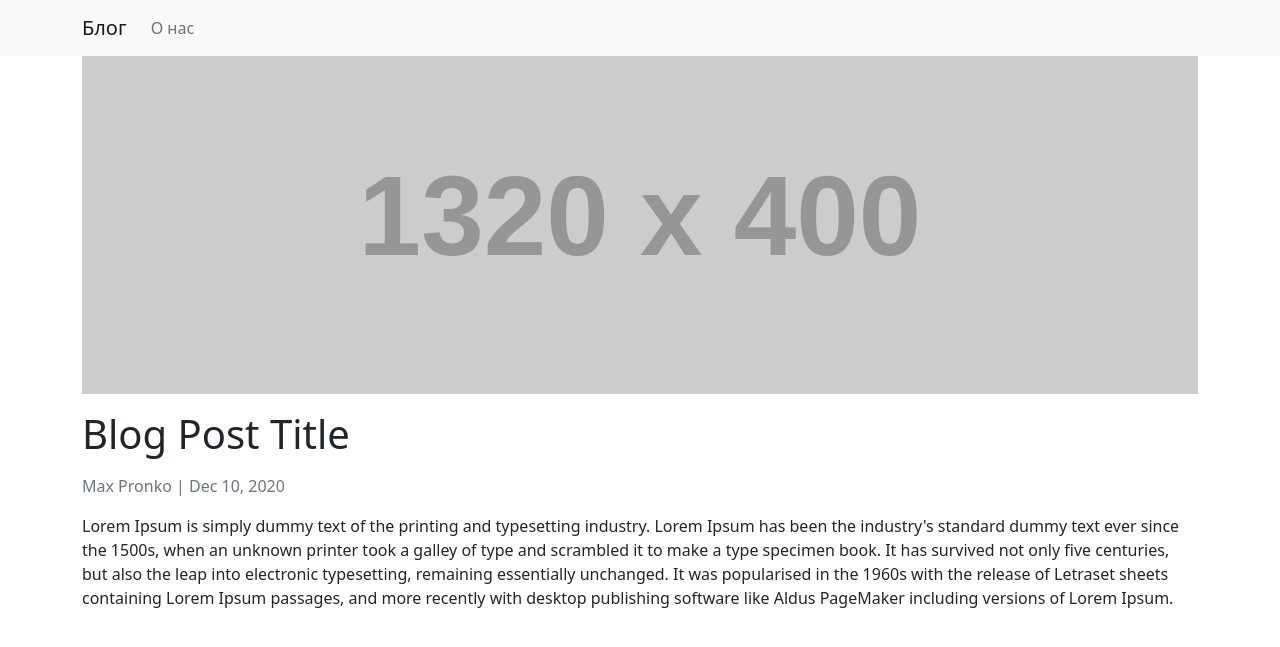
After one commit to nlpepsicola88/php-blog, a PHP site: template templates/post.twig in a window 1280 px wide. The commit adds this page. Shown: the top 647 px of the page. Run offline with PHP 8.4, Linux system fonts and the light colour scheme; the template is opened without the code that fills it, so the values that code supplies are empty; grey boxes labelled with a size stand in for pictures from a placeholder-image service; some libraries are stand-ins or nearby versions.

Commit message:
add posts

```diff
--- a/templates/base.twig
+++ b/templates/base.twig
@@ -12,21 +12,8 @@
    </head>
 
    <body>
-   <nav class="navbar navbar-expand-lg navbar-light bg-light">
-      <div class="container-fluid">
-        <a class="navbar-brand" href="./">Блог</a>
-        <button class="navbar-toggler" type="button" data-bs-toggle="collapse" data-bs-target="#navbarNav" aria-controls="navbarNav" aria-expanded="false" aria-label="Toggle navigation">
-          <span class="navbar-toggler-icon"></span>
-        </button>
-        <div class="collapse navbar-collapse" id="navbarNav">
-          <ul class="navbar-nav">
-            <li class="nav-item">
-              <a class="nav-link active" aria-current="page" href="about">О нас</a>
-            </li>
-          </ul>
-        </div>
-      </div>
-   </nav>
+
+   {% include 'section/navigation.twig' %}
    {% block body%}{% endblock %}
 
    <script src="https://cdn.jsdelivr.net/npm/bootstrap@5.1.3/dist/js/bootstrap.bundle.min.js" integrity="sha384-ka7Sk0Gln4gmtz2MlQnikT1wXgYsOg+OMhuP+IlRH9sENBO0LRn5q+8nbTov4+1p" crossorigin="anonymous"></script>
--- /dev/null
+++ b/templates/post.twig
@@ -0,0 +1,16 @@
+{% extends 'base.twig' %}
+
+{% block body %}
+<div class="container">
+	<img src="https://dummyimage.com/1320x400/5b76ba/ffffff" class="img-fluid" alt="...">
+	<h1 class="mt-3 mb-3">Blog Post Title</h1>
+	<div class="mb-3">
+		<div class="row">
+			<span class="text-muted">Max Pronko | Dec 10, 2020</span>
+		</div>
+	</div>
+	<div>
+		Lorem Ipsum is simply dummy text of the printing and typesetting industry. Lorem Ipsum has been the industry's standard dummy text ever since the 1500s, when an unknown printer took a galley of type and scrambled it to make a type specimen book. It has survived not only five centuries, but also the leap into electronic typesetting, remaining essentially unchanged. It was popularised in the 1960s with the release of Letraset sheets containing Lorem Ipsum passages, and more recently with desktop publishing software like Aldus PageMaker including versions of Lorem Ipsum.
+	</div>
+</div>
+{% endblock %}
--- /dev/null
+++ b/templates/section/navigation.twig
@@ -0,0 +1,15 @@
+<nav class="navbar navbar-expand-lg navbar-light bg-light">
+      <div class="container">
+         <a class="navbar-brand" href="./">Блог</a>
+         <button class="navbar-toggler" type="button" data-toggle="collapse" data-target="#navbarNav" aria-controls="navbarNav" aria-expanded="false" aria-label="Toggle navigation">
+            <span class="navbar-toggler-icon"></span>
+         </button>
+         <div class="collapse navbar-collapse" id="navbarNav">
+            <ul class="navbar-nav">
+               <li class="nav-item">
+                  <a class="nav-link" href="about">О нас</a>
+               </li>
+            </ul>
+         </div>
+      </div>
+   </nav>
```
Also changed, not shown: index.php (+9 -0 lines), templates/index.twig (+4 -5 lines).
